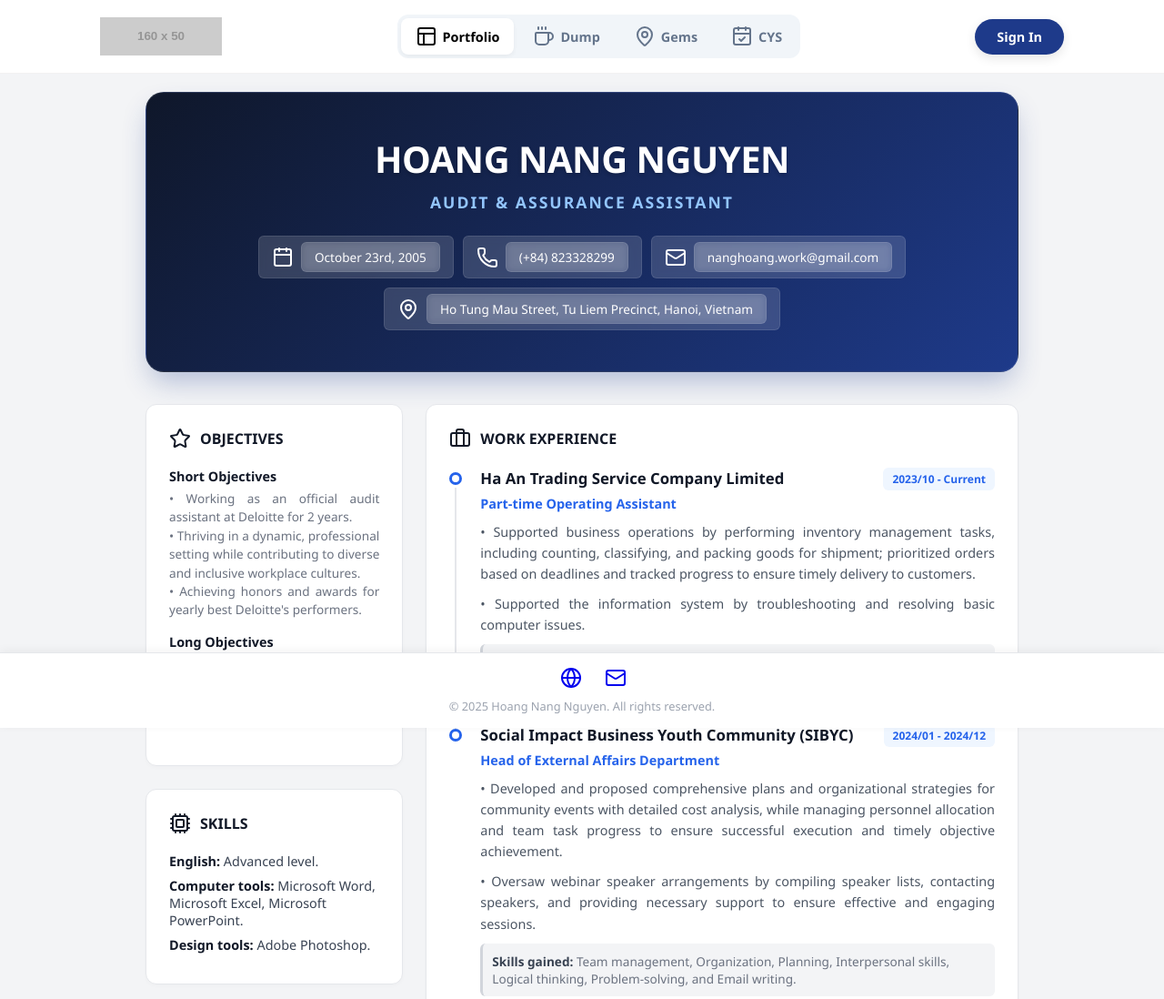
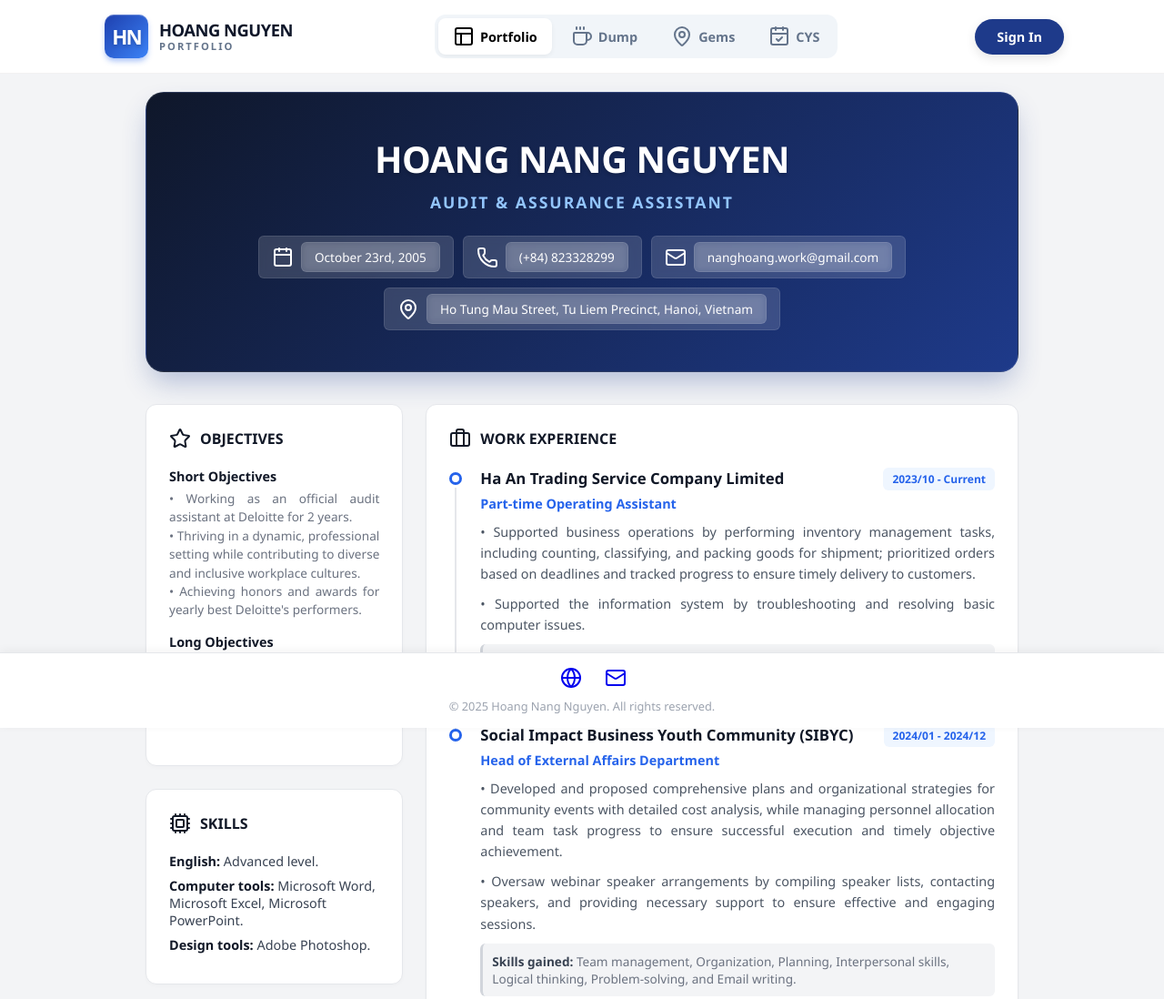
Before and after one commit to hoangdanghocdev/digiport, a plain HTML site: page index.html in a window 1280 px wide. Shown: the top 1098 px of the page at 91% size. Drawn offline with nearby package versions, Linux system fonts and the light colour scheme; placeholder pictures from the web are drawn by us; some icons are missing.

Commit message:
update logo

```diff
--- a/index.html
+++ b/index.html
@@ -11,11 +11,18 @@
   <body>
     <header>
     <div class="nav-container">
-        <a onclick="showPage('portfolio')" class="logo-image-container">
-            <img src="https://placehold.co/160x50/2563eb/ffffff?text=HOANG+NANG+LOGO&font=montserrat"
-                 alt="Hoang Nang Logo"
-                 class="main-logo">
-        </a>
+<a onclick="showPage('portfolio')" class="brand-wrapper">
+
+    <div class="logo-graphic">
+        <span class="logo-chars">HN</span>
+    </div>
+
+    <div class="brand-info">
+        <span class="brand-name">HOANG NGUYEN</span>
+        <span class="brand-tag">PORTFOLIO</span>
+    </div>
+
+</a>
 
         <nav class="nav-menu">
             <button onclick="showPage('portfolio')" class="nav-btn active">
--- a/style.css
+++ b/style.css
@@ -1846,3 +1846,99 @@ footer {
     box-shadow: 0 1px 3px rgba(0,0,0,0.1);
     font-weight: 800;
 }
+/* --- CSS DESIGN LOGO & TEXT --- */
+
+/* 1. Container chung */
+.brand-wrapper {
+    display: flex;
+    align-items: center;
+    gap: 12px; /* Khoảng cách giữa Logo và Chữ */
+    text-decoration: none;
+    cursor: pointer;
+    user-select: none;
+    padding: 5px;
+    border-radius: 10px;
+    transition: all 0.3s ease;
+}
+
+.brand-wrapper:hover {
+    background: rgba(0,0,0,0.02); /* Hiệu ứng nền nhẹ khi hover */
+}
+
+/* 2. Thiết kế Khối Logo HN (Design phần này giống ảnh) */
+.logo-graphic {
+    width: 48px;
+    height: 48px;
+    /* Tạo màu nền Gradient xanh hiện đại */
+    background: linear-gradient(135deg, #1e40af 0%, #3b82f6 100%);
+    border-radius: 10px; /* Bo góc vuông mềm mại */
+
+    display: flex;
+    align-items: center;
+    justify-content: center;
+
+    /* Hiệu ứng bóng đổ tạo chiều sâu 3D */
+    box-shadow: 0 4px 6px -1px rgba(37, 99, 235, 0.4),
+                inset 0 1px 1px rgba(255,255,255,0.3);
+
+    position: relative;
+    overflow: hidden;
+    transition: transform 0.3s cubic-bezier(0.34, 1.56, 0.64, 1);
+}
+
+/* Chữ HN bên trong khối */
+.logo-chars {
+    color: #ffffff;
+    font-family: 'Segoe UI', sans-serif;
+    font-weight: 900; /* Cực đậm */
+    font-size: 1.4rem;
+    letter-spacing: -2px; /* Dồn 2 chữ dính sát vào nhau tạo khối */
+    line-height: 1;
+    transform: translateY(1px); /* Căn chỉnh nhỏ */
+    text-shadow: 0 2px 4px rgba(0,0,0,0.2);
+}
+
+/* Hiệu ứng vệt sáng lướt qua khi hover */
+.logo-graphic::after {
+    content: '';
+    position: absolute;
+    top: 0; left: -150%;
+    width: 100%; height: 100%;
+    background: linear-gradient(90deg, transparent, rgba(255,255,255,0.4), transparent);
+    transform: skewX(-20deg);
+    transition: 0.5s;
+}
+
+/* Hover Effect cho Logo */
+.brand-wrapper:hover .logo-graphic {
+    transform: scale(1.05) rotate(-3deg); /* Nảy lên và xoay nhẹ */
+}
+.brand-wrapper:hover .logo-graphic::after {
+    left: 150%; /* Vệt sáng chạy qua */
+}
+
+/* 3. Thiết kế Khối Chữ bên cạnh */
+.brand-info {
+    display: flex;
+    flex-direction: column;
+    justify-content: center;
+    line-height: 1.1; /* Giảm khoảng cách dòng */
+}
+
+.brand-name {
+    font-family: 'Segoe UI', sans-serif;
+    font-size: 1.15rem; /* Cỡ chữ tên */
+    font-weight: 800;   /* Đậm */
+    color: #0F172A;     /* Màu đen xanh */
+    text-transform: uppercase;
+    letter-spacing: -0.5px;
+}
+
+.brand-tag {
+    font-size: 0.7rem;
+    font-weight: 700;
+    color: #64748B;     /* Màu xám */
+    text-transform: uppercase;
+    letter-spacing: 2px; /* Giãn chữ PORTFOLIO ra */
+    margin-top: 2px;
+}
```
